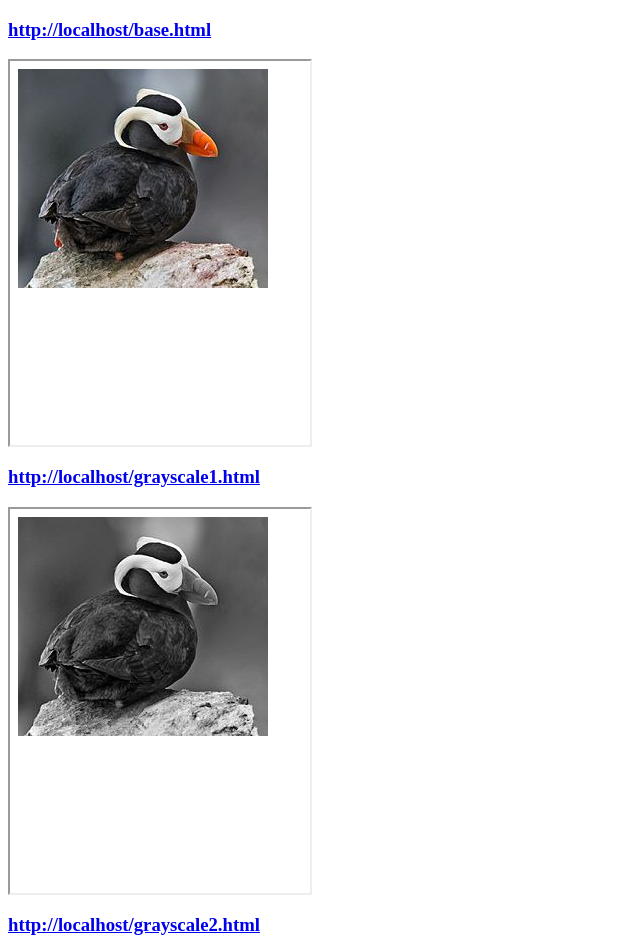
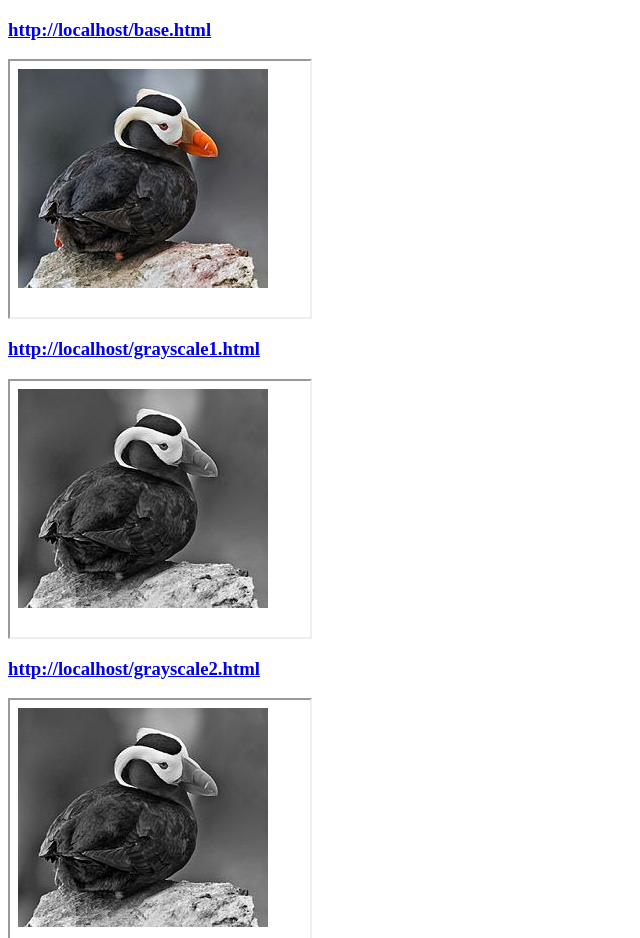
Before and after one commit to i09158knct/practice-of-canvas-image-processing, a plain HTML site: page index.html in a window 1280 px wide. Shown: the top 938 px of the page, without its empty margins (0-640 px from the left). Drawn offline with Linux system fonts and the light colour scheme.

Commit message:
resize image

```diff
--- a/index.html
+++ b/index.html
@@ -5,7 +5,7 @@
   <style>
     iframe {
       display: block;
-      height: 384px;
+      height: 256px;
     }
   </style>
 </head>
```
Also changed, not shown: img/etupirka.jpg.
